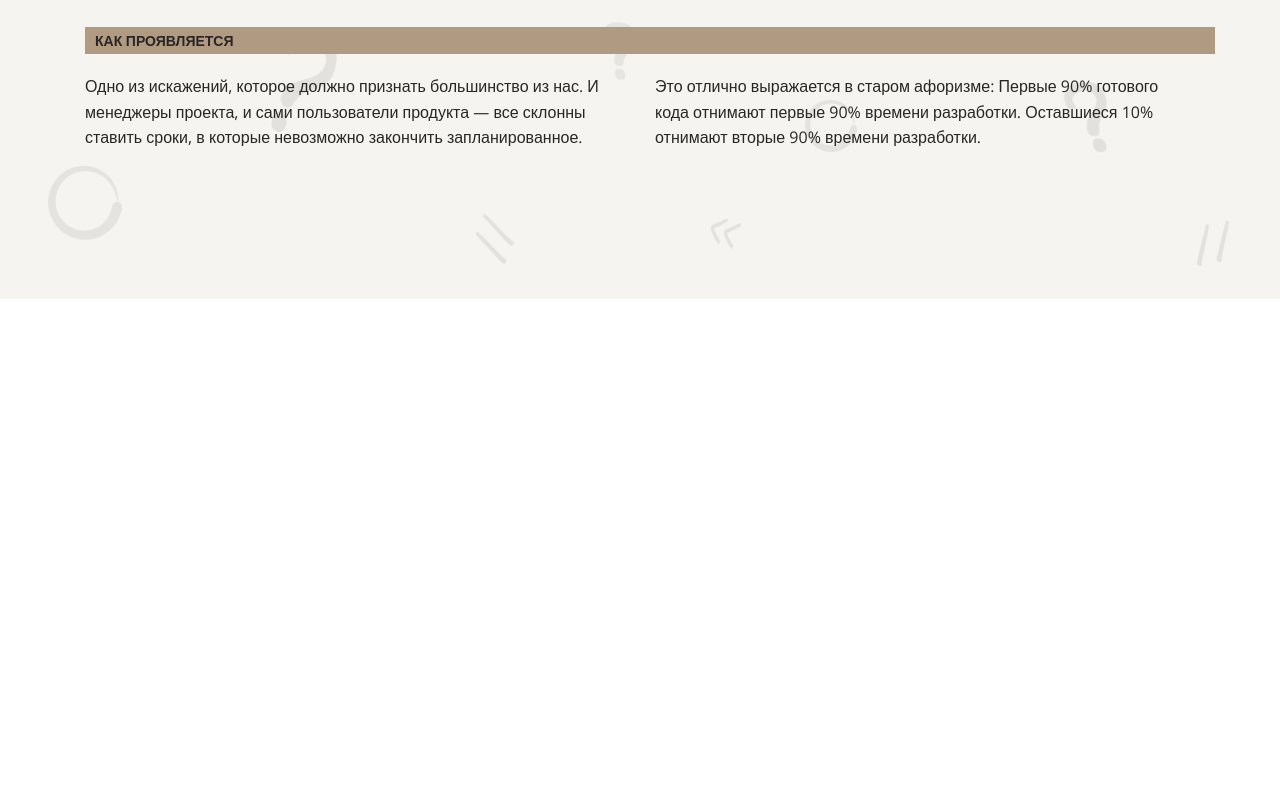
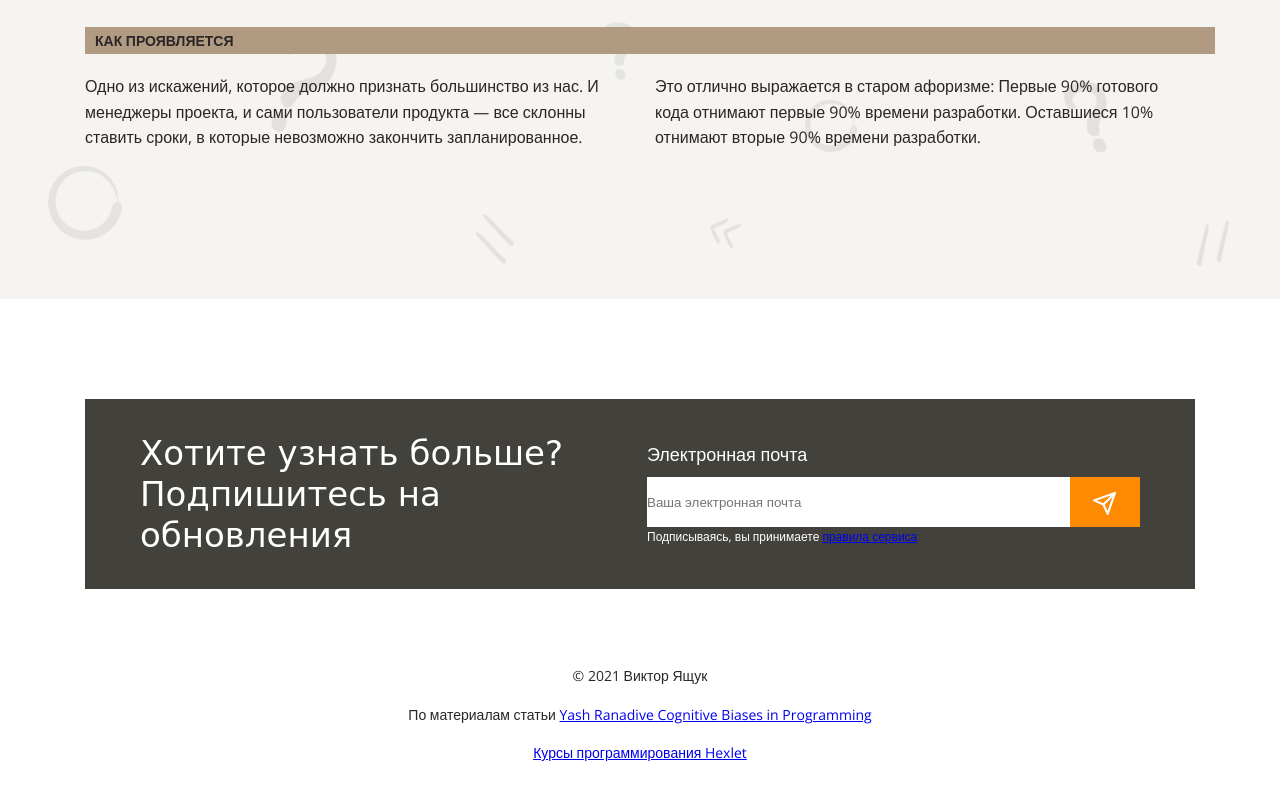
Before and after one commit to yavictor/layout-designer-project-lvl1, a website: page src/index.html in a window 1280 px wide. Shown: the part 6920-7720 px from the top of the page. Before the commit the page ends 7219 px from the top, so only its background shows below. Drawn offline with nearby package versions, Linux system fonts and the light colour scheme; a web font is replaced by a local one.

Commit message:
Layout of footer

```diff
--- a/src/index.html
+++ b/src/index.html
@@ -187,8 +187,27 @@
       </div>
     </section>
   </main>
-  <footer>
-
+  <footer class="footer">
+    <div class="container">
+      <div class="subscription-form">
+        <div class="suscription-title">
+          Хотите узнать больше?<br> Подпишитесь на обновления
+        </div>
+        <div class="subscription-input">
+          <div class="input-title">Электронная почта</div>
+          <div class="input-container">
+            <input class="email-input" type="email" class="email" placeholder="Ваша электронная почта">
+            <button class="email-input-btn"></button>
+          </div>
+          <div class="input-terms">Подписываясь, вы принимаете <a href="#">правила сервиса</a></div>
+        </div>
+      </div>
+      <div class="copyright-and-resourses">
+        <div>© 2021 Виктор Ящук</div>
+        <div>По материалам статьи <a href="https://medium.com/hackernoon/cognitive-biases-in-programming-5e937707c27b">Yash Ranadive Cognitive Biases in Programming</a></div>
+        <div><a href="hexlet.io">Курсы программирования Hexlet</a></div>
+      </div>
+    </div>
   </footer>
 </body>
 </html>
--- a/src/styles/style.css
+++ b/src/styles/style.css
@@ -269,3 +269,82 @@ h3 {
 .distortion-screen-dark .cognitive-distortion-title {
   color: #D7CCC0;
 }
+
+.footer {
+  padding: 100px 0;
+}
+
+.subscription-form{
+  width: 100%;
+  height: 190px;
+  display: flex;
+  align-items: center;
+  justify-content: space-between;
+  background: #42413C;
+  color: #fff;
+
+}
+
+.suscription-title {
+  padding: 55px;
+  font-family: 'Neucha', cursive;
+  font-size: 34px;
+  line-height: 120%;
+}
+
+.subscription-input {
+  padding: 38px 55px 40px 0;
+}
+
+.input-title {
+  font-size: 18px;
+  line-height: 160%;
+}
+
+
+.input-container {
+  display: flex;
+}
+
+.email-input {
+  margin-top: 9px;
+  height: 50px;
+  width: 423px;
+}
+
+.email-input-btn {
+  height: 50px;
+  width: 70px;
+  margin-top: 9px;
+  position: relative;
+  background: #FE8A02;
+}
+
+.email-input-btn::before {
+  position: absolute;
+  content: '';
+  background: url('../images/send.svg') center center/cover no-repeat;
+  height: 25px;
+  width: 25px;
+  left: 22px;
+  top: 14px;
+}
+
+.input-terms {
+  font-size: 12px;
+  line-height: 160%;
+}
+
+.copyright-and-resourses {
+  margin-top: 60px;
+  display: flex;
+  align-items: center;
+  justify-content: space-between;
+  flex-direction: column;
+  font-size: 14px;
+  line-height: 160%;
+}
+
+.copyright-and-resourses div {
+  margin-top: 16px;
+}
```
